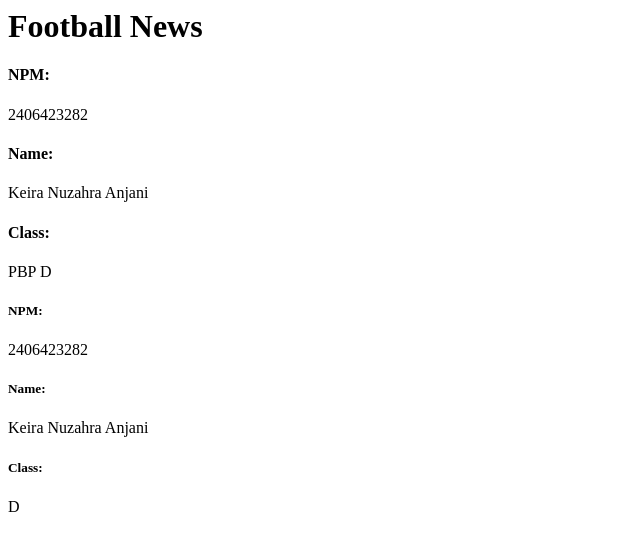
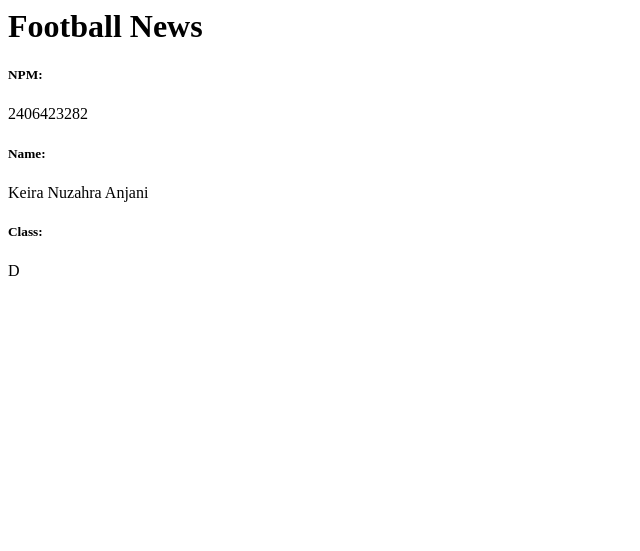
Before and after one commit to keiraislearning/football-news, a Django app: page / in a window 1280 px wide. Shown: the top 551 px of the page, without its empty margins (0-640 px from the left). Run offline with Django 5.2, Linux system fonts and the light colour scheme.

Commit message:
Complete tutorial 1: Django MVT implementation

```diff
--- a/main/templates/main.html
+++ b/main/templates/main.html
@@ -1,11 +1,4 @@
 <h1>Football News</h1>
-
-<h4>NPM: </h4>
-<p>2406423282</p> <!-- Ubah sesuai dengan npm kamu -->
-<h4>Name: </h4>
-<p>Keira Nuzahra Anjani</p> <!-- Ubah sesuai dengan nama kamu -->
-<h4>Class: </h4>
-<p>PBP D</p> <!-- Ubah sesuai dengan kelas kamu -->
 
 <h5>NPM: </h5>
 <p>2406423282 </p>
```
